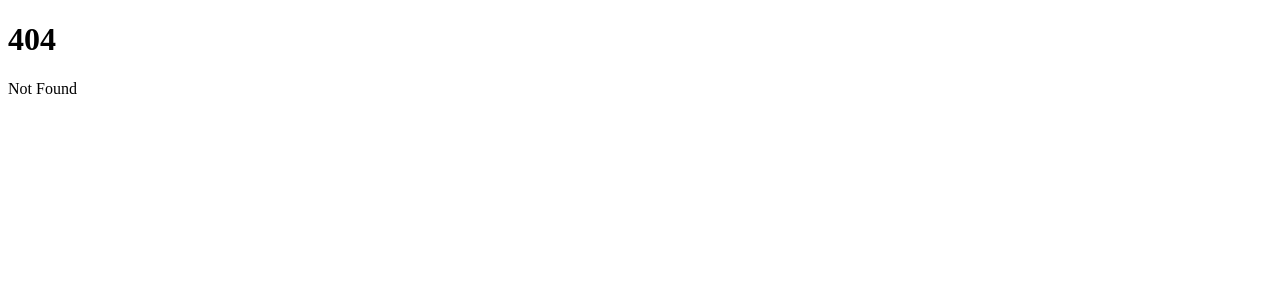
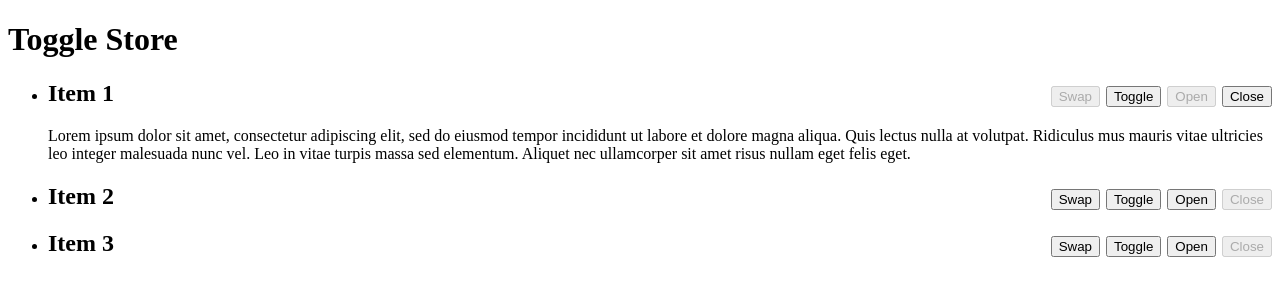
Before and after one commit to poppa/svelte-store-enhanced, a SvelteKit app: page /toggle in a window 1280 px wide. Before the commit this address had no page. Shown: the top 300 px of the page. Built offline with nearby package versions, Linux system fonts and the light colour scheme.

Commit message:
fix: Toggle store sample page
And some more tests

```diff
--- /dev/null
+++ b/src/routes/toggle/+page.svelte
@@ -0,0 +1,104 @@
+<script lang="ts">
+import { toggle } from '$lib/toggle.js'
+
+const map = { one: true, two: false, three: false }
+const store = toggle(map)
+</script>
+
+<svelte:head>
+  <title>Toggle Store</title>
+</svelte:head>
+
+<h1>Toggle Store</h1>
+
+<ul>
+  <li class:show={$store.one}>
+    <h2>
+      <div>Item 1</div>
+      <div class="buttons">
+        <button on:click={() => store.swap('one')} disabled={$store.one}
+          >Swap</button
+        >
+        <button on:click={() => store.toggle('one')}>Toggle</button>
+        <button on:click={() => store.on('one')} disabled={$store.one}
+          >Open</button
+        >
+        <button on:click={() => store.off('one')} disabled={!$store.one}
+          >Close</button
+        >
+      </div>
+    </h2>
+    <div class="body">
+      Lorem ipsum dolor sit amet, consectetur adipiscing elit, sed do eiusmod
+      tempor incididunt ut labore et dolore magna aliqua. Quis lectus nulla at
+      volutpat. Ridiculus mus mauris vitae ultricies leo integer malesuada nunc
+      vel. Leo in vitae turpis massa sed elementum. Aliquet nec ullamcorper sit
+      amet risus nullam eget felis eget.
+    </div>
+  </li>
+
+  <li class:show={$store.two}>
+    <h2>
+      <div>Item 2</div>
+
+      <div class="buttons">
+        <button on:click={() => store.swap('two')} disabled={$store.two}
+          >Swap</button
+        >
+        <button on:click={() => store.toggle('two')}>Toggle</button>
+        <button on:click={() => store.on('two')} disabled={$store.two}
+          >Open</button
+        >
+        <button on:click={() => store.off('two')} disabled={!$store.two}
+          >Close</button
+        >
+      </div>
+    </h2>
+    <div class="body">
+      Amet facilisis magna etiam tempor orci eu lobortis. Amet purus gravida
+      quis blandit. Tempor id eu nisl nunc mi ipsum. Etiam dignissim diam quis
+      enim lobortis scelerisque. Massa massa ultricies mi quis hendrerit dolor
+      magna.
+    </div>
+  </li>
+
+  <li class:show={$store.three}>
+    <h2>
+      <div>Item 3</div>
+      <div class="buttons">
+        <button on:click={() => store.swap('three')} disabled={$store.three}
+          >Swap</button
+        >
+        <button on:click={() => store.toggle('three')}>Toggle</button>
+        <button on:click={() => store.on('three')} disabled={$store.three}
+          >Open</button
+        >
+        <button on:click={() => store.off('three')} disabled={!$store.three}
+          >Close</button
+        >
+      </div>
+    </h2>
+    <div class="body">
+      Orci phasellus egestas tellus rutrum. Cursus in hac habitasse platea.
+      Vestibulum sed arcu non odio euismod lacinia at. Fermentum leo vel orci
+      porta non pulvinar neque laoreet suspendisse. Malesuada fames ac turpis
+      egestas sed tempus urna et. Tristique sollicitudin nibh sit amet.
+    </div>
+  </li>
+</ul>
+
+<style>
+h2 {
+  display: flex;
+  align-items: center;
+  justify-content: space-between;
+}
+
+.body {
+  display: none;
+}
+
+.show .body {
+  display: block;
+}
+</style>
```
Also changed, not shown: src/routes/+page.svelte (+7 -0 lines), 1 other file (tests, documents, lock files or other folders).
